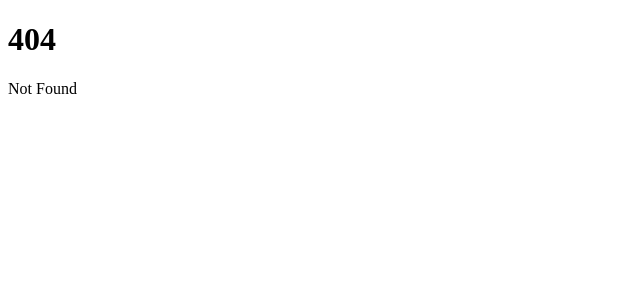
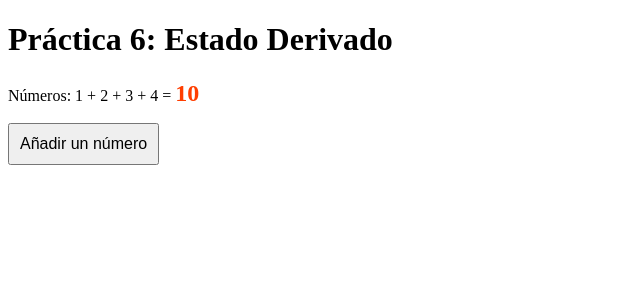
Before and after one commit to envyx10/Aprendiendo-Svelte, a SvelteKit app in the folder Aprendiend-svelte/: page /06-estado-derivado in a window 1280 px wide. Before the commit this address had no page. Shown: the top 300 px of the page, without its empty margins (0-640 px from the left). Built offline with nearby package versions, Linux system fonts and the light colour scheme.

Commit message:
feat: agregar práctica de estado derivado y su documentación

```diff
--- a/Aprendiend-svelte/src/routes/+page.svelte
+++ b/Aprendiend-svelte/src/routes/+page.svelte
@@ -1,4 +1,3 @@
-
 <!-- Para que un archivo se vea en el navegador debe llamarse obligatoriamente +page.svelte -->
 <h1>Mis Prácticas de Svelte 5</h1>
 
@@ -19,6 +18,9 @@
 		<li>
 			<a href="/05-reactividad-profunda">Práctica 5:Reactividad profunda </a>
 		</li>
+		<li>
+			<a href="/06-estado-derivado">Práctica 6: Estado Derivado ($derived)</a>
+		</li>
 	</ul>
 </nav>
 
--- /dev/null
+++ b/Aprendiend-svelte/src/routes/06-estado-derivado/+page.svelte
@@ -0,0 +1,37 @@
+<script>
+	let numbers = $state([1, 2, 3, 4]);
+
+	// Estado Derivado: Svelte "escucha" a numbers.
+	// Cada vez que numbers cambia, esta línea se ejecuta sola.
+	let total = $derived(numbers.reduce((t, n) => t + n, 0));
+
+	function addNumber() {
+		// Al hacer push, disparamos la reactividad profunda...
+		numbers.push(numbers.length + 1);
+		// ...y automáticamente 'total' se actualizará.
+	}
+</script>
+
+<h1>Práctica 6: Estado Derivado</h1>
+
+<p>
+	Números: {numbers.join(' + ')}
+	=
+	<strong class="total">{total}</strong>
+</p>
+
+<button onclick={addNumber}>
+	Añadir un número
+</button>
+
+<style>
+	.total {
+		color: #ff3e00;
+		font-size: 1.5em;
+	}
+	button {
+		padding: 10px;
+		cursor: pointer;
+		font-size: 1rem;
+	}
+</style>
```
Also changed, not shown: Aprendiend-svelte/src/routes/06-estado-derivado/TEORIA/06-Estado-derivado.md (added, +38 -0 lines). Lines whose indentation alone changed are shown as unchanged.
